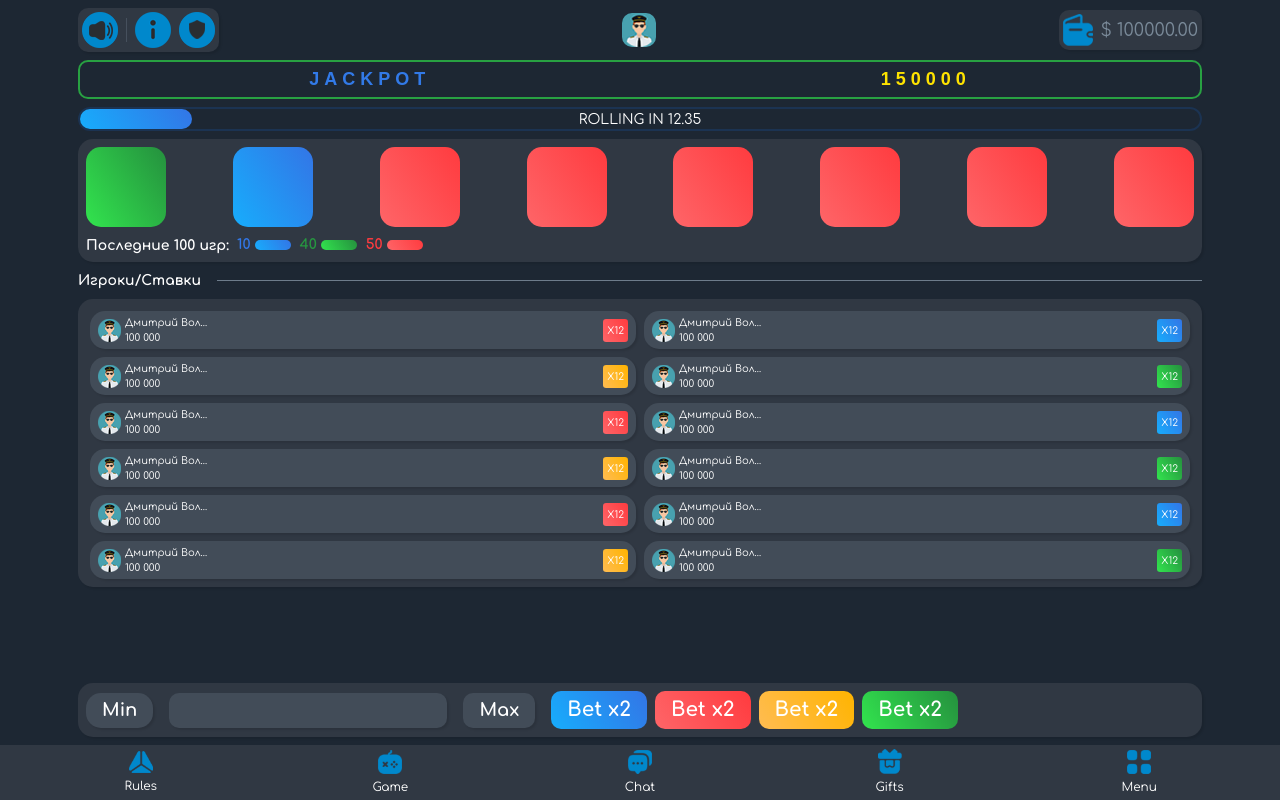
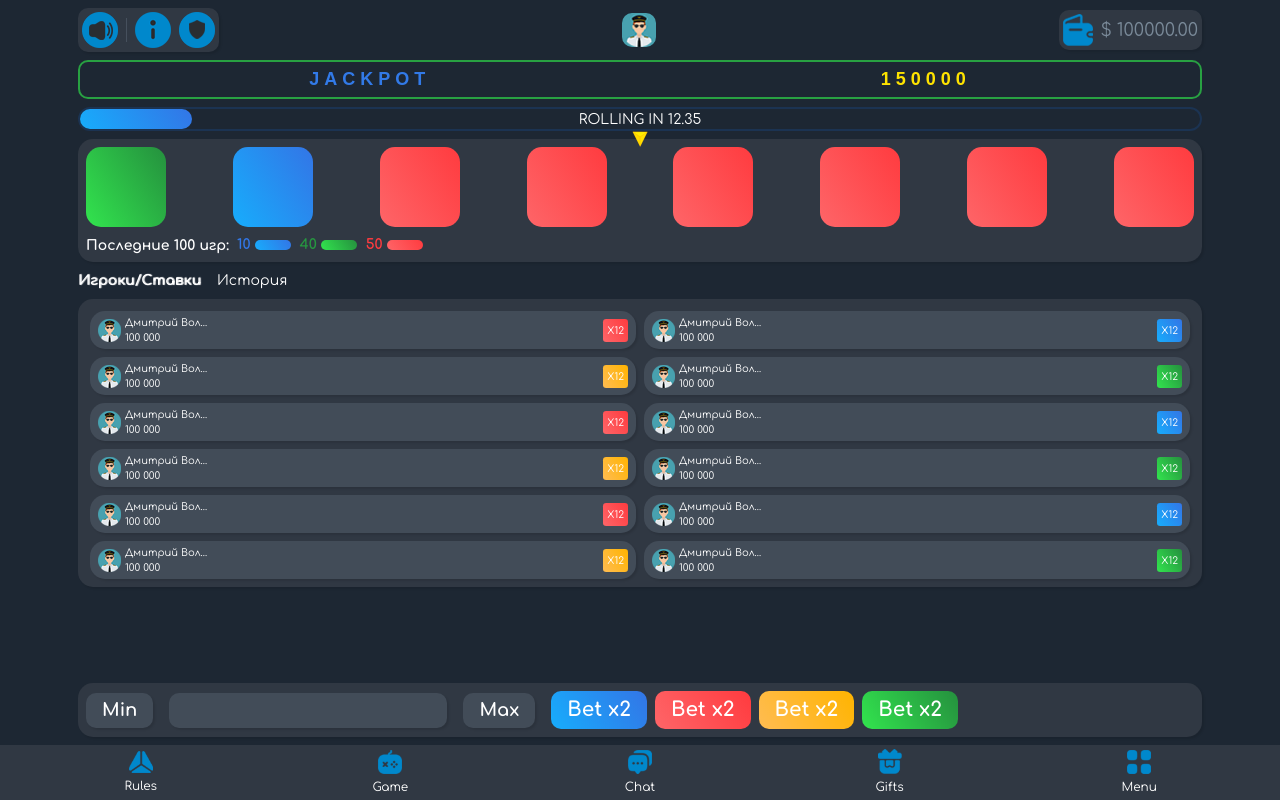
Before and after one commit to weasel-v-dev/tonroll.loc, a PHP site: page / in a window 1280 px wide. Run offline with PHP 8.4, Linux system fonts and the light colour scheme.

Commit message:
update menu

```diff
--- a/assets/css/style.css
+++ b/assets/css/style.css
@@ -260,3 +260,7 @@ a {
 .font-12 {
     font-size: 12px;
 }
+.nav-pills .active span {
+    font-weight: bold;
+    text-shadow: 1px 0 1px white;
+}
--- a/index.php
+++ b/index.php
@@ -39,7 +39,8 @@
             <span style="margin-top: 1px"
                   class="text-uppercase lh-1 font-14 position-absolute start-50 top-50 translate-middle">rolling in 12.35</span>
         </div>
-        <div class="trl-roll p-2 trl-bg mt-2 rounded-5">
+        <div class="trl-roll p-2 trl-bg mt-2 rounded-5 position-relative">
+            <img class="position-absolute translate-middle start-50 top-0 " src="/assets/img/pointer.png" width="15px" height="15px">
             <div class="trl-roll__list">
                 <div class="trl-roll__el-wrap">
                     <div class="trl-roll__el trl-gr-green rounded-5"></div>
@@ -66,7 +67,7 @@
                     <div class="trl-roll__el trl-gr-red rounded-5"></div>
                 </div>
             </div>
-            <div class="d-flex mt-2 ">
+            <div class="d-flex mt-2 justify-content-between justify-content-lg-start">
                 <div class="me-2 fw-bold font-14" style="margin-bottom: -2px">Последние 100 игр:</div>
                 <div class="d-flex">
                     <div class="trl-roll__el-history-wrap d-flex align-items-center">
@@ -84,12 +85,23 @@
                 </div>
             </div>
         </div>
-        <div class="d-flex align-items-center">
-            <div class="my-2 fw-bold nowrap pe-3 font-14">Игроки/Ставки</div>
-            <div class="trl-divider  trl-bg-white"></div>
+        <ul class="nav nav-pills " id="pills-tab" role="tablist">
+            <li class="nav-item" role="presentation">
+                <div class="py-2 nowrap me-3 font-14 active"  id="pills-home-tab" data-bs-toggle="pill" data-bs-target="#pills-home" type="button" role="tab" aria-controls="pills-home" aria-selected="true">
+                   <span> Игроки/Ставки</span>
                 </div>
+            </li>
+            <li class="nav-item" role="presentation">
+                <div class="py-2 nowrap font-14"  id="pills-profile-tab" data-bs-toggle="pill" data-bs-target="#pills-profile" type="button" role="tab" aria-controls="pills-profile" aria-selected="false">
+                    <span>История</span>
+                </div>
+            </li>
+        </ul>
+        <div class="tab-content" id="pills-tabContent">
+            <div class="tab-pane fade show active" id="pills-home" role="tabpanel" aria-labelledby="pills-home-tab" tabindex="0">
                 <div class="trl-bg rounded-5 py-2 px-2 d-flex  justify-content-center trl-players-bets__list overflow-auto"
                      style="height: calc(100vh - 512px);min-height: 103px">
+                    <div class="container">
                         <div class="row g-0" style="height: fit-content">
                         <div class="col-6">
                             <div class="trl-player-bet rounded-5 px-2 py-1 d-flex align-items-center trl-bg-light-2 mx-1 my-1">
@@ -261,6 +273,32 @@
                         </div>
                     </div>
                     </div>
+                </div>
+            </div>
+            <div class="tab-pane fade" id="pills-profile" role="tabpanel" aria-labelledby="pills-profile-tab" tabindex="0">
+                <div class="trl-bg rounded-5 py-2 px-2 d-flex  justify-content-center trl-players-bets__list overflow-auto"
+                     style="height: calc(100vh - 512px);min-height: 103px">
+                    <div class="container">
+                        <div class="row g-0" style="height: fit-content">
+                            <div class="col-6">
+                                <div class="trl-player-bet rounded-5 px-2 py-1 d-flex align-items-center trl-bg-light-2 mx-1 my-1">
+                                    <div class="me-1">
+                                        <img src="/assets/img/plug/avatar.png" class="trl-player-bet__avatar" alt="">
+                                    </div>
+                                    <div class="me-2">
+                                        <div class="trl-player-bet__name">Дмитрий Вол...</div>
+                                        <div>100 000</div>
+                                    </div>
+                                    <div class="ms-auto">
+                                        <div class="trl-gr-red trl-player-bet__cell p-1 rounded-1">X12</div>
+                                    </div>
+                                </div>
+                            </div>
+                        </div>
+                    </div>
+                </div>
+            </div>
+        </div>
 
         <div class="trl-menu mt-2"></div>
     </div>
@@ -270,7 +308,7 @@
         <div class=" trl-bg rounded-5 px-2  py-2 d-md-flex">
             <div class="d-flex me-md-3 justify-content-center align-items-center">
                 <div>
-                    <div class="small-btn rounded-5 py-1 px-3 fw-bold trl-bg-light-2 font-18">Min</div>
+                    <div class="small-btn rounded-4 py-1 px-3 fw-bold trl-bg-light-2 font-18">Min</div>
                 </div>
                 <div class="mx-3">
                     <input type="text" class="w-100 rounded-4 text-center font-22 text-uppercase text-white fw-bold trl-bg-light-2">
```
Also changed, not shown: assets/img/pointer.png (added). Lines whose indentation alone changed are shown as unchanged.
